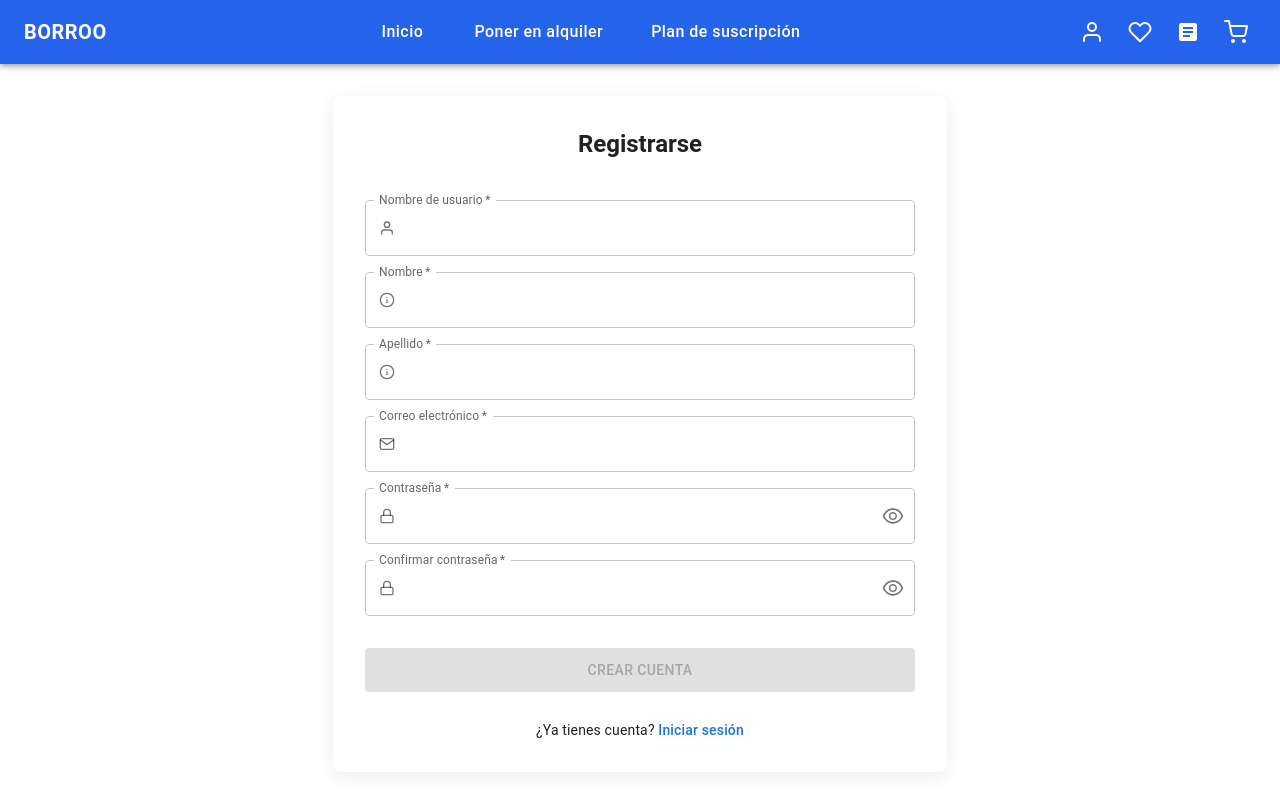
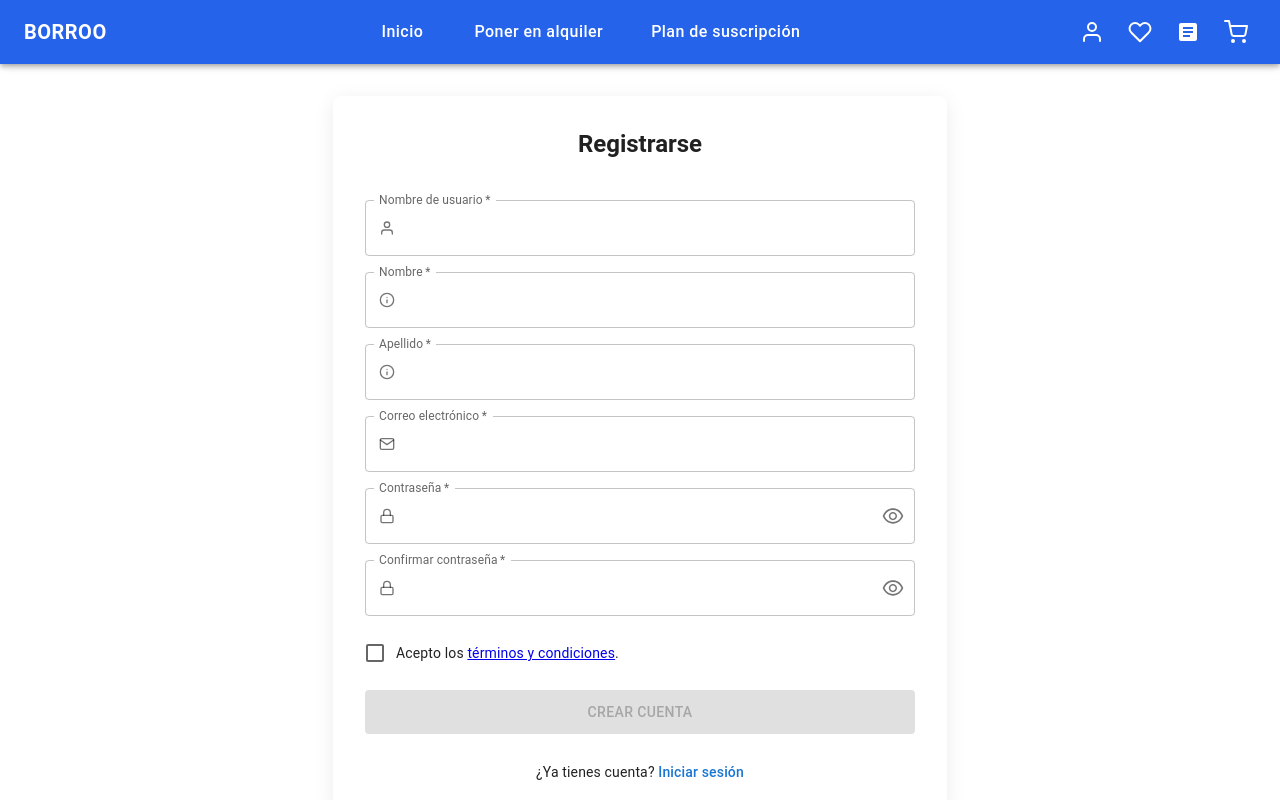
Before and after one commit to ISPP-2425-G4/borroo, a React (Vite) app in the folder frontend/: page /signup in a window 1280 px wide. Built offline with nearby package versions, Linux system fonts and the light colour scheme.

Commit message:
fix: terminos y condiciones al registrarse

```diff
--- a/frontend/src/SignUp.jsx
+++ b/frontend/src/SignUp.jsx
@@ -2,6 +2,7 @@ import { useState, useEffect } from "react";
 import { Link, useNavigate } from "react-router-dom";
 import { FiUser, FiLock, FiMail, FiInfo } from "react-icons/fi";
 import { AiOutlineEye, AiOutlineEyeInvisible } from "react-icons/ai";
+import { Checkbox, FormControlLabel } from "@mui/material";
 import axios from 'axios';
 import Navbar from "./Navbar";
 import {
@@ -87,13 +88,14 @@ const Signup = () => {
   const [isFormValid, setIsFormValid] = useState(false);
   const [showPassword, setShowPassword] = useState(false);
   const [showPassword2, setShowPassword2] = useState(false);
+  const [acceptTerms, setAcceptTerms] = useState(false);
   const navigate = useNavigate();
 
   useEffect(() => {
     const requiredFields = ["username", "name", "surname", "email", "password", "password2"];
-    const isValid = requiredFields.every(field => formData[field] && formData[field].trim() !== "");
+    const isValid = requiredFields.every(field => formData[field] && formData[field].trim() !== "") && acceptTerms;
     setIsFormValid(isValid);
-  }, [formData]);
+  }, [formData, acceptTerms]);
 
   const handleChange = (e) => {
     const { name, value } = e.target;
@@ -106,6 +108,11 @@ const Signup = () => {
   const handleSubmit = async (e) => {
     e.preventDefault();
     if (!isFormValid) return;
+
+    if(!acceptTerms) {
+      setError("Debe aceptar los términos y condiciones.");
+      return;
+    }
 
     setLoading(true);
     setError("");
@@ -394,6 +401,22 @@ const Signup = () => {
             />
             {formErrors.password2 && <FieldError>{formErrors.password2}</FieldError>}
 
+            <FormControlLabel
+                control={
+                  <Checkbox
+                    checked={acceptTerms}
+                    onChange={(e) => setAcceptTerms(e.target.checked)}
+                    color="primary"
+                  />
+                }
+                label={
+                  <Typography variant="body2">
+                    Acepto los <Link to="/terms">términos y condiciones</Link>.
+                  </Typography>
+                }
+              />
+              {error && !acceptTerms && <FieldError>Debes aceptar los términos y condiciones.</FieldError>}
+
             <StyledButton
               type="submit"
               fullWidth
```
